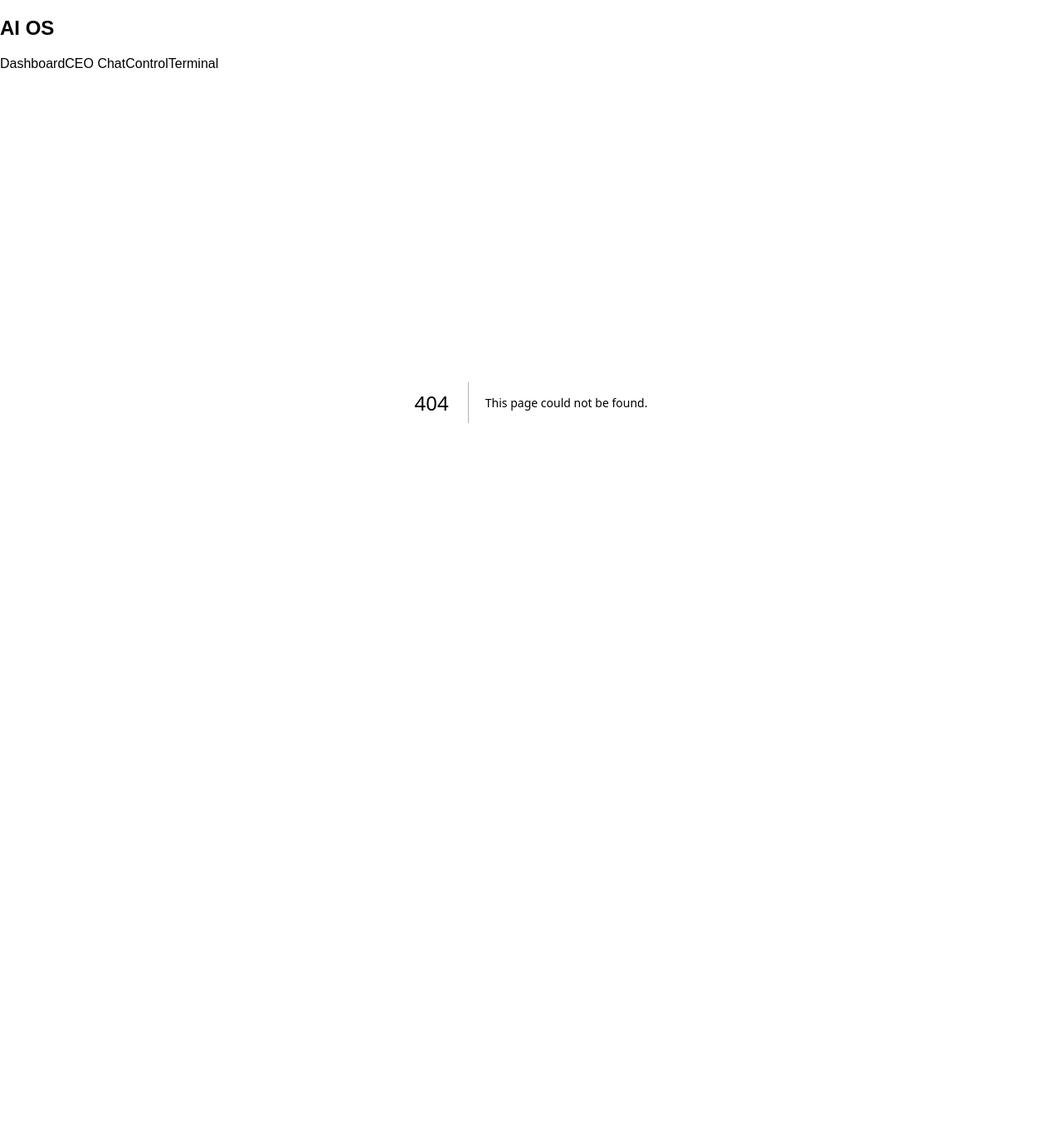
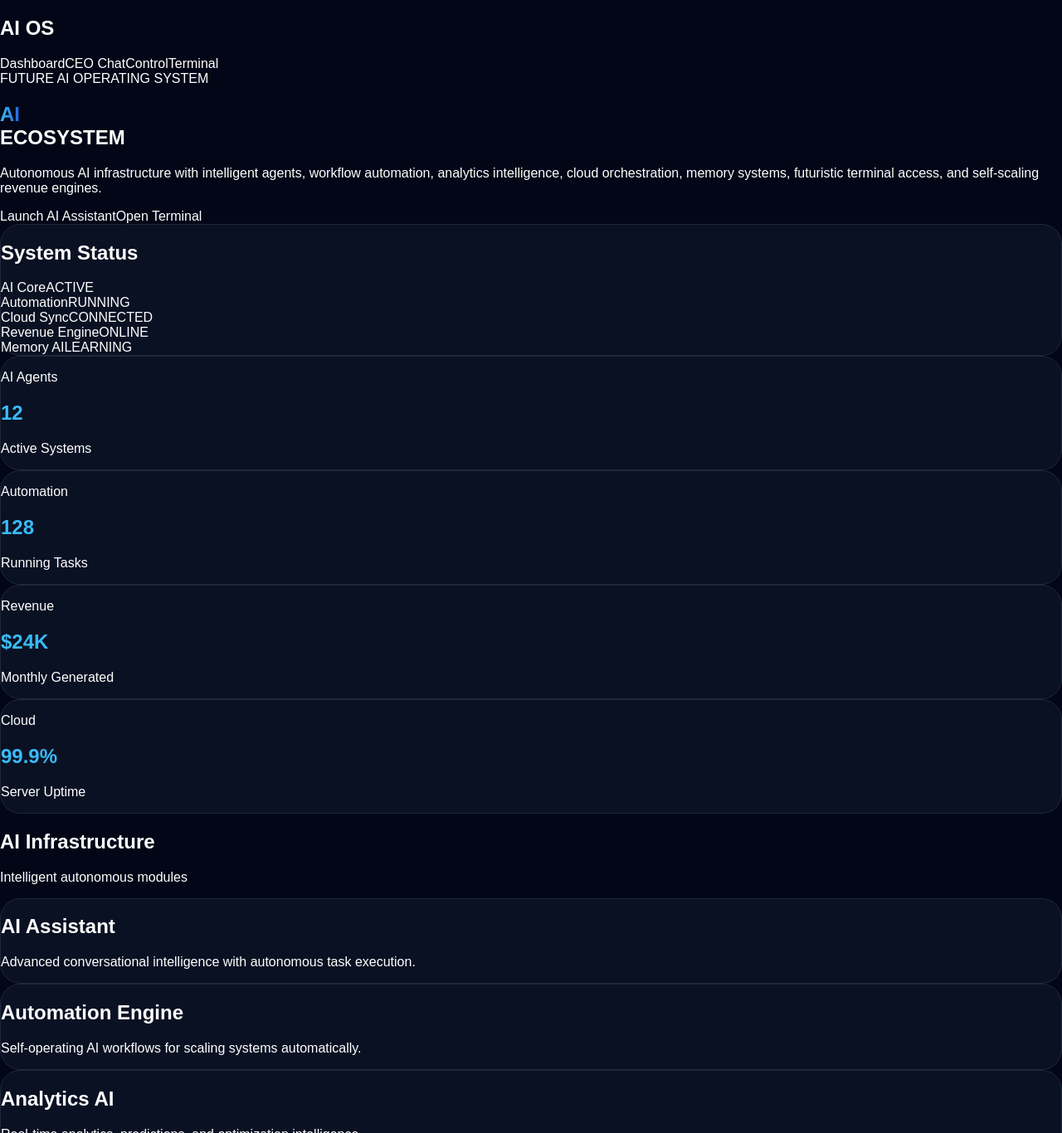
Before and after one commit to snapsparkofficial00-cloud/Ai, a Next.js app: page / in a window 1280 px wide. Before the commit this address had no page. Shown: the top 1366 px of the page at 83% size. Before the commit the page ends 886 px from the top, so only its background shows below. Built offline with nearby package versions, Linux system fonts and the light colour scheme.

Commit message:
Create page.tsx

```diff
--- /dev/null
+++ b/app/page.tsx
@@ -0,0 +1,298 @@
+import Link from "next/link";
+
+export default function HomePage() {
+return (
+<div className="min-h-screen bg-[#020617] text-white p-6 lg:p-10">
+
+  {/* HERO */}
+
+  <section className="fade-in">
+
+    <div className="flex flex-col lg:flex-row justify-between gap-10 items-start">
+
+      {/* LEFT */}
+
+      <div className="max-w-4xl">
+
+        <div className="inline-block px-4 py-2 rounded-full bg-cyan-500/10 border border-cyan-500/20 text-cyan-400 text-sm mb-6">
+          FUTURE AI OPERATING SYSTEM
+        </div>
+
+        <h1 className="text-5xl lg:text-8xl font-black leading-tight">
+
+          <span className="gradient-text">
+            AI
+          </span>
+
+          <br />
+
+          ECOSYSTEM
+        </h1>
+
+        <p className="text-slate-400 text-lg lg:text-2xl mt-8 leading-relaxed max-w-3xl">
+
+          Autonomous AI infrastructure with
+          intelligent agents, workflow automation,
+          analytics intelligence, cloud orchestration,
+          memory systems, futuristic terminal access,
+          and self-scaling revenue engines.
+
+        </p>
+
+        {/* BUTTONS */}
+
+        <div className="flex flex-wrap gap-5 mt-10">
+
+          <Link
+            href="/assistant"
+            className="
+              px-7
+              py-4
+              rounded-2xl
+              bg-cyan-500
+              hover:bg-cyan-400
+              transition-all
+              font-bold
+              text-lg
+              shadow-lg
+              shadow-cyan-500/20
+            "
+          >
+            Launch AI Assistant
+          </Link>
+
+          <Link
+            href="/terminal"
+            className="
+              px-7
+              py-4
+              rounded-2xl
+              border
+              border-slate-700
+              hover:border-cyan-500
+              hover:text-cyan-400
+              transition-all
+              text-lg
+            "
+          >
+            Open Terminal
+          </Link>
+
+        </div>
+
+      </div>
+
+      {/* RIGHT STATUS */}
+
+      <div className="glass-card p-8 w-full lg:w-[380px]">
+
+        <div className="flex items-center justify-between">
+
+          <h2 className="text-2xl font-bold">
+            System Status
+          </h2>
+
+          <div className="w-4 h-4 rounded-full bg-green-500 animate-pulse" />
+
+        </div>
+
+        <div className="mt-8 space-y-5 text-slate-300">
+
+          <div className="flex justify-between">
+            <span>AI Core</span>
+            <span className="text-green-400">
+              ACTIVE
+            </span>
+          </div>
+
+          <div className="flex justify-between">
+            <span>Automation</span>
+            <span className="text-cyan-400">
+              RUNNING
+            </span>
+          </div>
+
+          <div className="flex justify-between">
+            <span>Cloud Sync</span>
+            <span className="text-blue-400">
+              CONNECTED
+            </span>
+          </div>
+
+          <div className="flex justify-between">
+            <span>Revenue Engine</span>
+            <span className="text-yellow-400">
+              ONLINE
+            </span>
+          </div>
+
+          <div className="flex justify-between">
+            <span>Memory AI</span>
+            <span className="text-pink-400">
+              LEARNING
+            </span>
+          </div>
+
+        </div>
+
+      </div>
+
+    </div>
+
+  </section>
+
+  {/* STATS */}
+
+  <section className="mt-20 grid grid-cols-1 md:grid-cols-2 xl:grid-cols-4 gap-6">
+
+    <StatCard
+      title="AI Agents"
+      value="12"
+      subtitle="Active Systems"
+    />
+
+    <StatCard
+      title="Automation"
+      value="128"
+      subtitle="Running Tasks"
+    />
+
+    <StatCard
+      title="Revenue"
+      value="$24K"
+      subtitle="Monthly Generated"
+    />
+
+    <StatCard
+      title="Cloud"
+      value="99.9%"
+      subtitle="Server Uptime"
+    />
+
+  </section>
+
+  {/* MODULES */}
+
+  <section className="mt-24">
+
+    <div className="flex items-center justify-between mb-10">
+
+      <div>
+
+        <h2 className="text-4xl lg:text-5xl font-black">
+          AI Infrastructure
+        </h2>
+
+        <p className="text-slate-400 mt-3">
+          Intelligent autonomous modules
+        </p>
+
+      </div>
+
+    </div>
+
+    <div className="grid grid-cols-1 md:grid-cols-2 xl:grid-cols-3 gap-7">
+
+      <ModuleCard
+        title="AI Assistant"
+        desc="Advanced conversational intelligence with autonomous task execution."
+      />
+
+      <ModuleCard
+        title="Automation Engine"
+        desc="Self-operating AI workflows for scaling systems automatically."
+      />
+
+      <ModuleCard
+        title="Analytics AI"
+        desc="Real-time analytics, predictions, and optimization intelligence."
+      />
+
+      <ModuleCard
+        title="Cloud Infrastructure"
+        desc="Distributed AI cloud architecture with global scalability."
+      />
+
+      <ModuleCard
+        title="CEO Command Center"
+        desc="Executive-level AI management and control systems."
+      />
+
+      <ModuleCard
+        title="AI Terminal"
+        desc="Direct system access for autonomous deployment and monitoring."
+      />
+
+    </div>
+
+  </section>
+
+</div>
+
+);
+}
+
+/* STAT CARD */
+
+function StatCard({
+title,
+value,
+subtitle,
+}: {
+title: string;
+value: string;
+subtitle: string;
+}) {
+return (
+<div className="glass-card p-7 hover:border-cyan-500 transition-all">
+
+  <p className="text-slate-400 text-sm uppercase tracking-widest">
+    {title}
+  </p>
+
+  <h2 className="text-5xl font-black mt-4 gradient-text">
+    {value}
+  </h2>
+
+  <p className="text-slate-500 mt-4">
+    {subtitle}
+  </p>
+
+</div>
+
+);
+}
+
+/* MODULE CARD */
+
+function ModuleCard({
+title,
+desc,
+}: {
+title: string;
+desc: string;
+}) {
+return (
+<div
+className="
+glass-card
+p-8
+hover:scale-[1.02]
+hover:border-cyan-500
+transition-all
+duration-300
+"
+>
+
+  <h2 className="text-3xl font-bold mb-5">
+    {title}
+  </h2>
+
+  <p className="text-slate-400 leading-relaxed text-lg">
+    {desc}
+  </p>
+
+</div>
+
+);
+}
```
